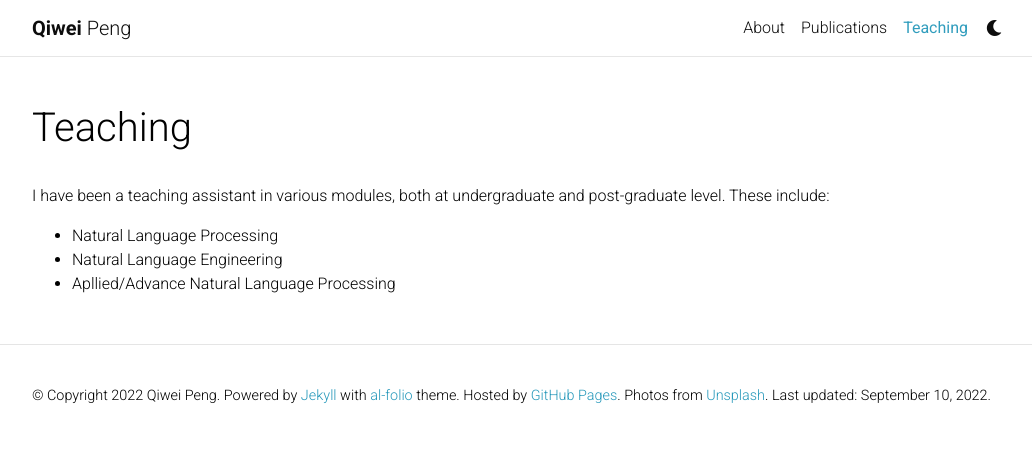
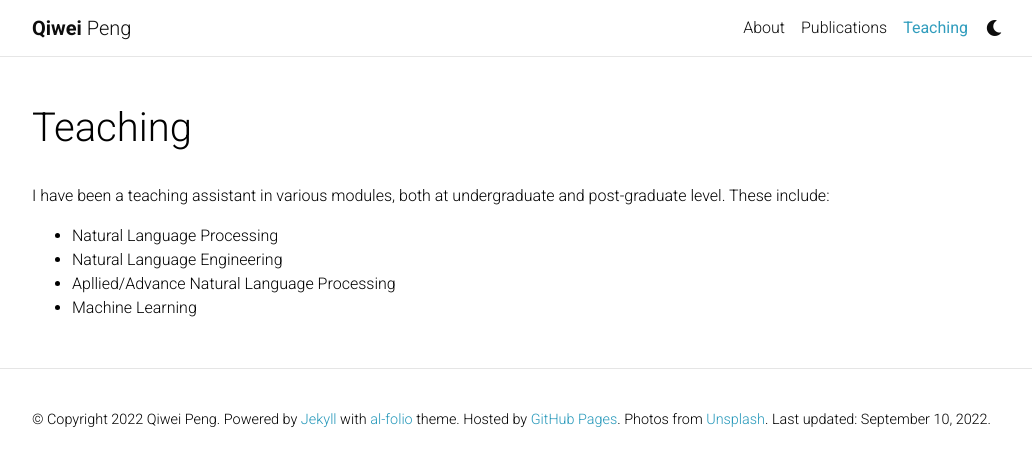
Before and after one commit to Punchwes/punchwes.github.io, a Jekyll site: the page built from _pages/teaching.md, in a window 1280 px wide. Shown: the top 466 px of the page, without its empty margins (123-1155 px from the left). Built offline with Jekyll 4.4.1, drawn with Linux system fonts in a browser that asks for light colours; full-size pictures stand in for the smaller copies a plugin makes; comment, search, counter and statistics services are not loaded; a style sheet for code colours, icons or effects is not loaded.

Commit message:
new updates

```diff
--- a/_pages/teaching.md
+++ b/_pages/teaching.md
@@ -8,7 +8,7 @@ nav_order: 5
 ---
 
 I have been a teaching assistant in various modules, both at undergraduate and post-graduate level. These include:
-
-* Natural Language Processing
-* Natural Language Engineering
-* Apllied/Advance Natural Language Processing
+- Natural Language Processing
+- Natural Language Engineering
+- Apllied/Advance Natural Language Processing
+- Machine Learning
```
Also changed, not shown: _news/announcement_1.md (added, +8 -0 lines), _pages/about.md (+3 -2 lines).
